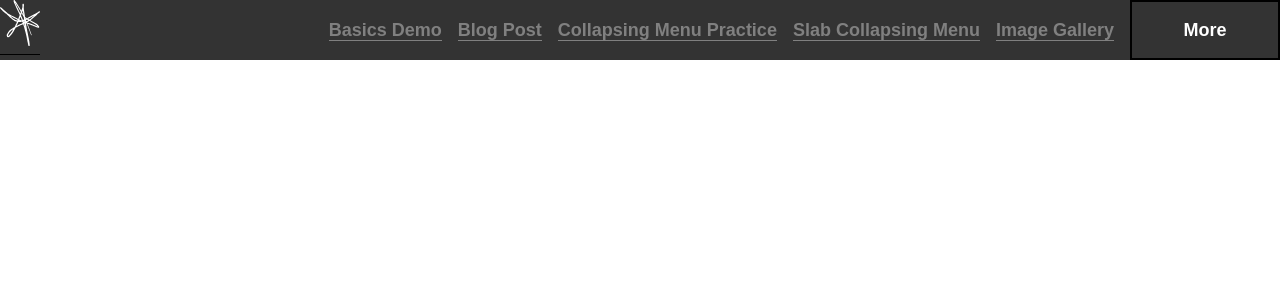
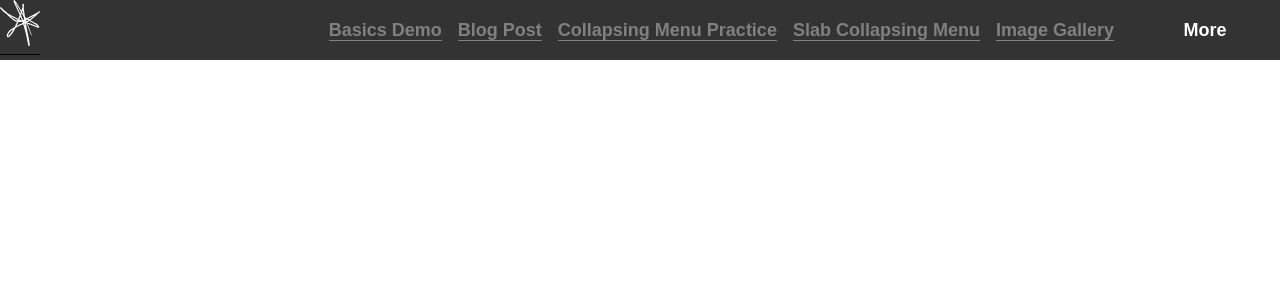
Before and after one commit to kbdonnally/assets, a Jekyll site: the page built from pages/menu-practice-2.html, in a window 1280 px wide. Shown: the top 300 px of the page. Built offline with Jekyll 4.4.1, drawn with Linux system fonts in a browser that asks for light colours; some web fonts are replaced.

Commit message:
Adjust grid layout and remove border on 'More'

```diff
--- a/assets/css/_sass/_nav/_menu-practice-3.scss
+++ b/assets/css/_sass/_nav/_menu-practice-3.scss
@@ -30,9 +30,9 @@
 	right: 0;
 	top: 0;
 	display: grid;
-	grid-template-areas: 'list-1 more'
-						 '...... list-2';
-	grid-template-columns: 1fr 150px;
+	grid-template-areas: 'list-1 list-1 more'
+						 '...... list-2 list-2';
+	grid-template-columns: 1fr 50px 150px;
 }
 
 /* List 1: */
@@ -79,7 +79,7 @@
 	font-weight: bold;
 	color: white;
 	text-align: center;
-	border: 2px solid black;
+	// border: 2px solid black;
 	cursor: pointer;
 	&:hover {
 		background-color: lightgray;
```
